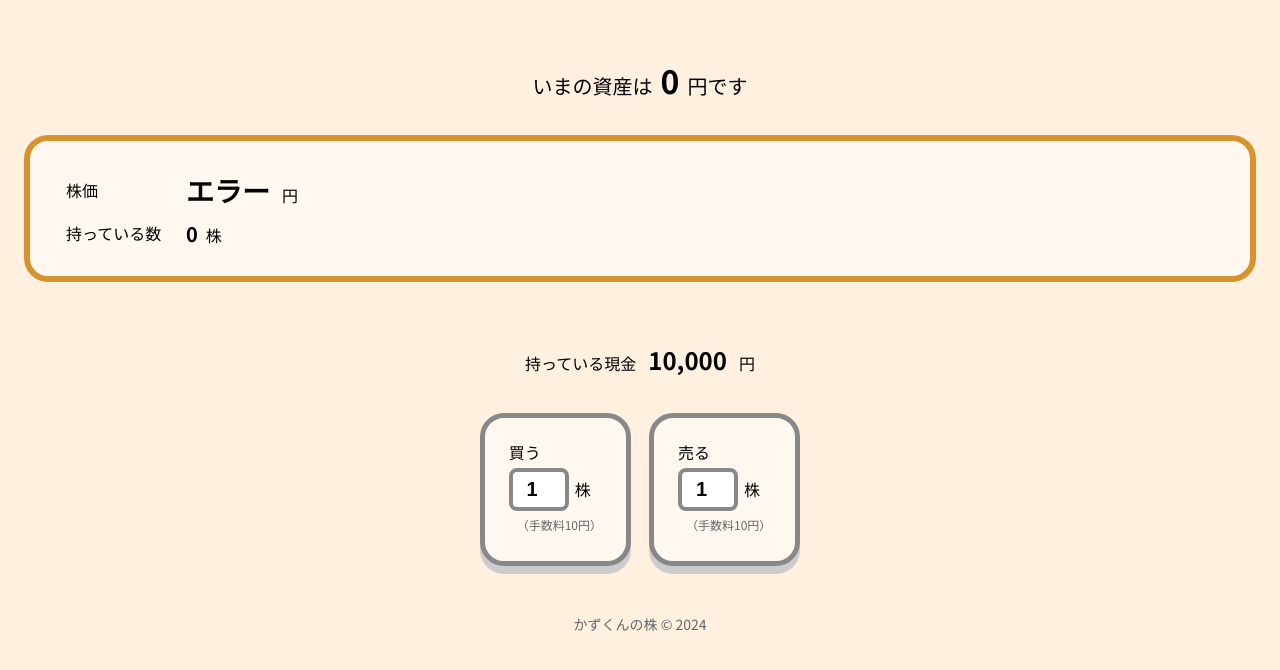
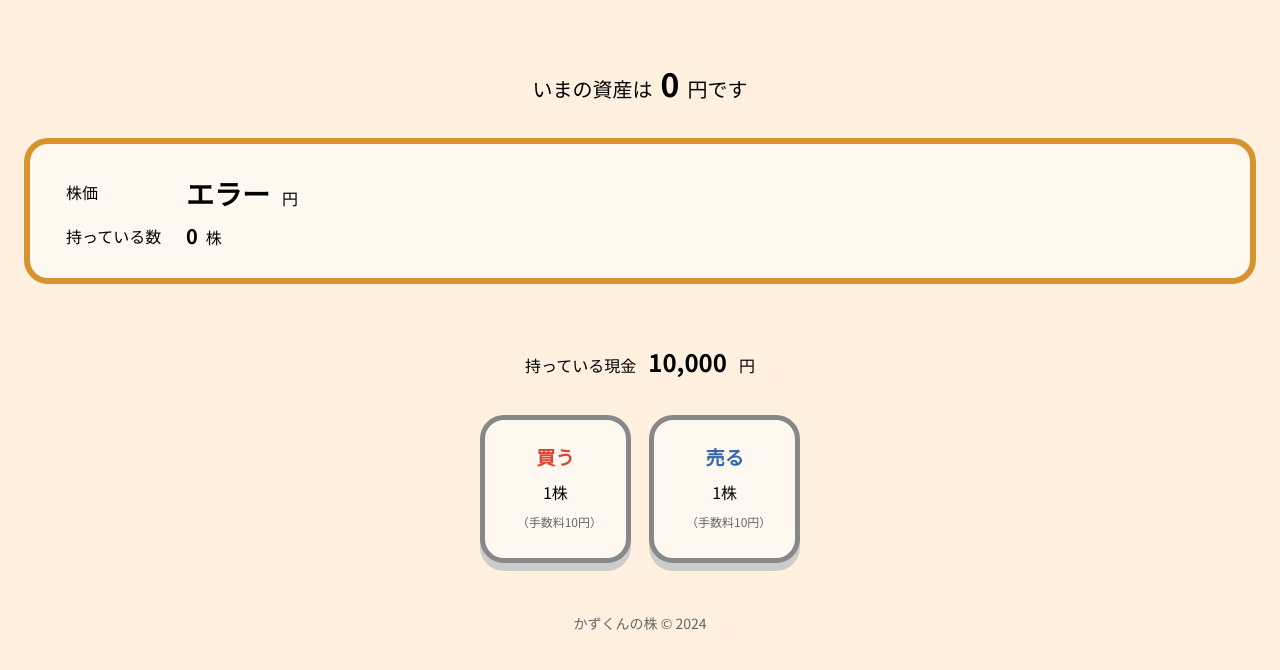
Before and after one commit to yof23/250928, a plain HTML site: page index.html in a window 1280 px wide. Shown: the part 118-788 px from the top of the page. Drawn offline with Linux system fonts and the light colour scheme; no server answers.

Commit message:
修正250927 1619

```diff
--- a/index.html
+++ b/index.html
@@ -38,13 +38,19 @@
 
     <div id="buySellArea">
       <div id="buyBtn" class="buy-sell-Button">
-        <span>買う</span>
-        <label for="buyBtnValue"><input type="number" name="buyBtnValue" id="buyBtnValue" value="1" min="0" onclick="event.stopPropagation();">株</label>
+        <span class="buy-ttl">買う</span>
+        <!-- <label for="buyBtnValue"><input type="number" name="buyBtnValue" id="buyBtnValue" value="1" min="0" onclick="event.stopPropagation();">株</label> -->
+        <div class="btnvalue-container">
+          <span id="buyBtnValue">1</span>株
+        </div>
         <span class="small-text">（手数料10円）</span>
       </div>
       <div id="sellBtn" class="buy-sell-Button">
-        <span>売る</span>
-        <label for="sellBtnValue"><input type="number" name="sellBtnValue" id="sellBtnValue" value="1"  min="0" onclick="event.stopPropagation();">株</label>
+        <span class="sell-ttl">売る</span>
+        <!-- <label for="sellBtnValue"><input type="number" name="sellBtnValue" id="sellBtnValue" value="1"  min="0" onclick="event.stopPropagation();">株</label> -->
+        <div class="btnvalue-container">
+          <span id="sellBtnValue">1</span>株
+        </div>
         <span class="small-text">（手数料10円）</span>
       </div>
     </div>
--- a/script.js
+++ b/script.js
@@ -140,7 +140,8 @@ myAsset.textContent = myAssetVal.toLocaleString();
 // 購入・売却時に保存
 buyBtn.addEventListener('click', () => {
   if (document.activeElement === buyBtnVlue) return;
-  const buyValue = Number(buyBtnVlue.value);
+  // const buyValue = Number(buyBtnVlue.value);
+  const buyValue = Number(buyBtnValue.textContent);
   const totalBuyCost = (stockPriceVal * buyValue) + 10;
   if (buyValue > 0 && myMoneyVal >= totalBuyCost) {
     stockValueVal += buyValue;
@@ -153,13 +154,16 @@ buyBtn.addEventListener('click', () => {
     saveData(); // 追加
   } else if (myMoneyVal < totalBuyCost) {
     alert('現金が足りません');
+    return;
   } else if (buyValue <= 0) {
     alert('購入株数は0以上で入力してください');
+    return;
   }
 });
 sellBtn.addEventListener('click', () => {
   if (document.activeElement === sellBtnVlue) return;
-  const sellValue = Number(sellBtnVlue.value);
+  // const sellValue = Number(sellBtnVlue.value);
+  const sellValue = Number(sellBtnValue.textContent);
   const totalSellCost = (stockPriceVal * sellValue) - 10;
   if (sellValue > 0 && stockValueVal >= sellValue) {
     stockValueVal -= sellValue;
@@ -172,7 +176,9 @@ sellBtn.addEventListener('click', () => {
     saveData(); // 追加
   } else if (stockValueVal < sellValue) {
     alert('株数が足りません');
+    return;
   } else if (sellValue <= 0) {
     alert('売却株数は0以上で入力してください');
+    return;
   }
 });
--- a/styles.scss
+++ b/styles.scss
@@ -168,3 +168,21 @@ body {
   margin-left: 8px;
   line-height: 1.0;
 }
+
+
+.buy-ttl, .sell-ttl {
+  display: block;
+  font-weight: bold;
+  text-align: center;
+  font-size: 1.2em;
+}
+.buy-ttl {
+  color: #d43;
+}
+.sell-ttl {
+  color: #36a;
+}
+
+.btnvalue-container {
+  text-align: center;
+}
```
Also changed, not shown: styles.css, 1 other file.
